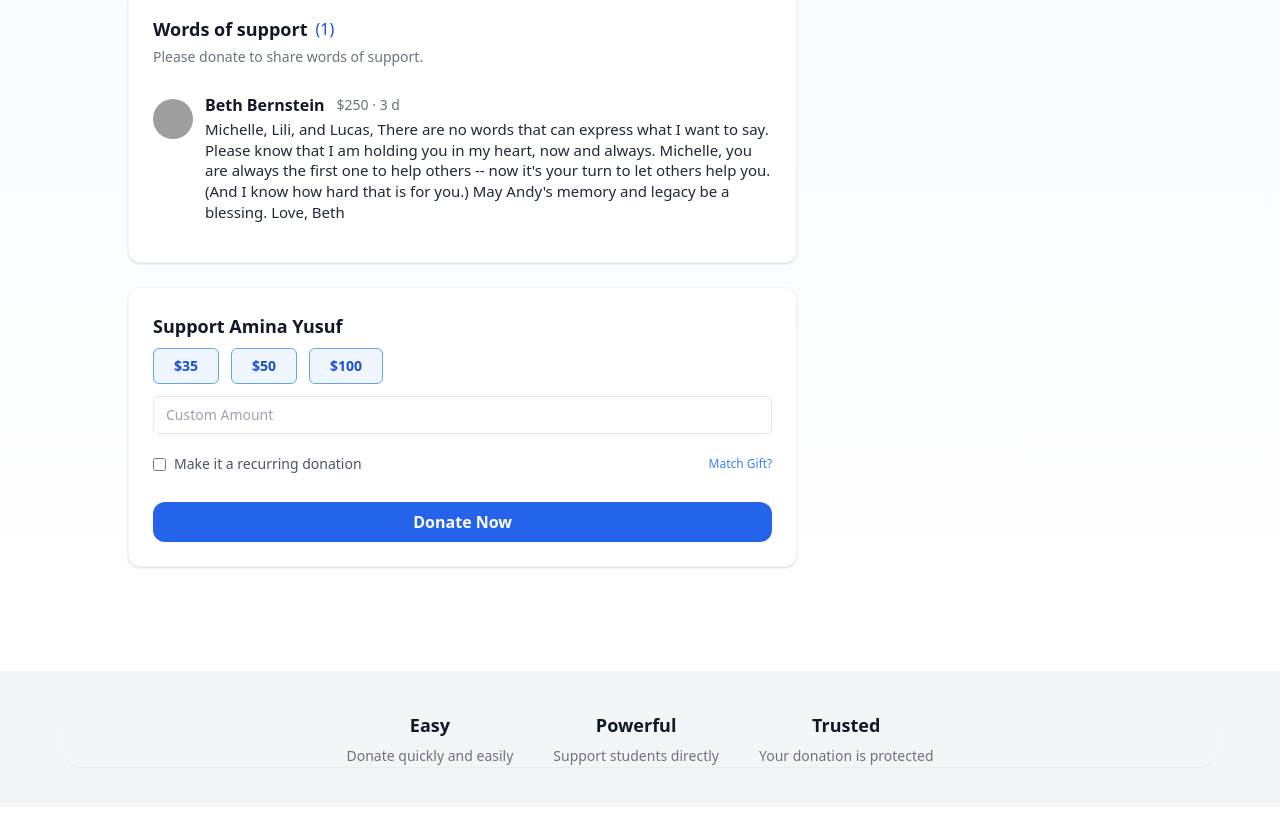
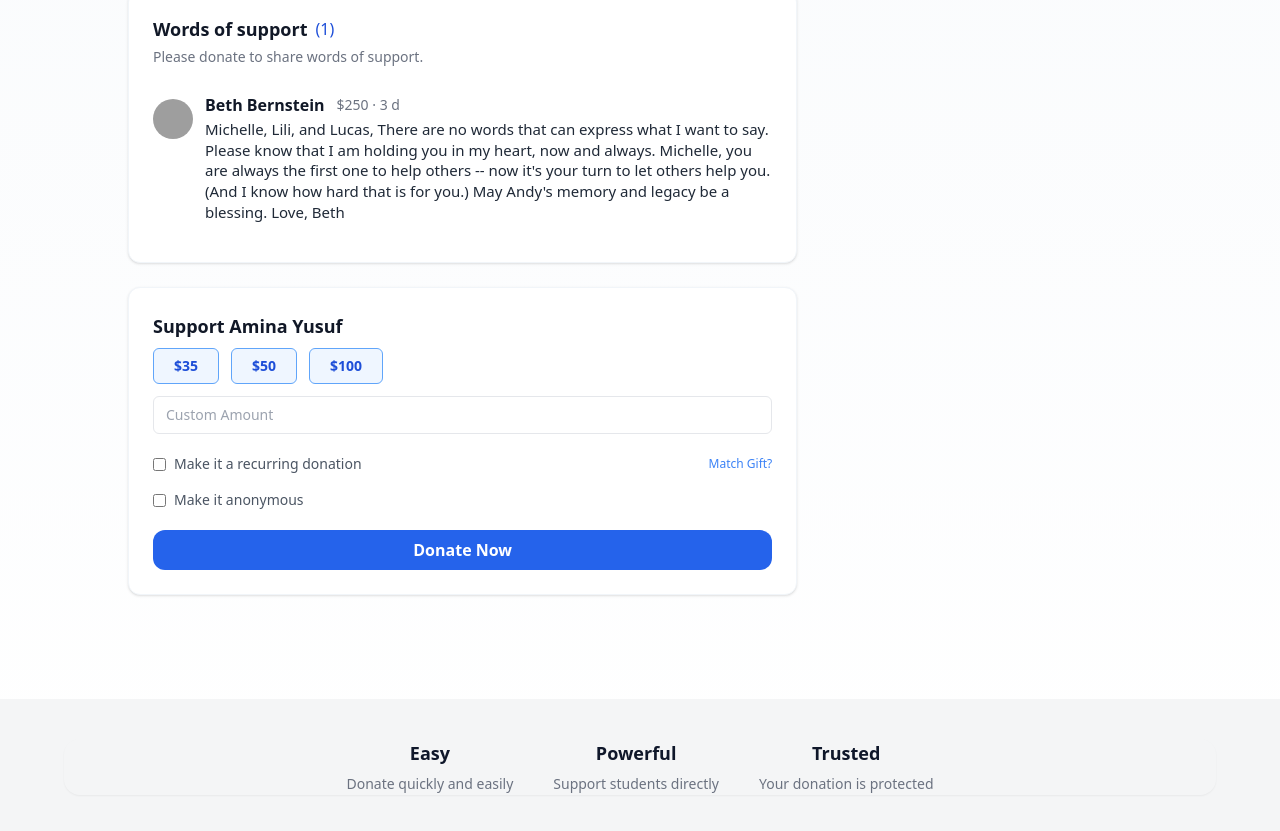
Before and after one commit to syedmaaz20/openai-fundme, a React (Vite) app: page /campaigns/1 in a window 1280 px wide. Shown: the part 1684-2515 px from the top of the page. Before the commit the page ends 2491 px from the top, so only its background shows below. Built offline with nearby package versions, Linux system fonts and the light colour scheme; grey boxes are pictures that could not be loaded.

Commit message:
Add anonymous donation option
Added an "anonymous" option to the donation form.

```diff
--- a/src/components/campaign-detail/DonationOptions.tsx
+++ b/src/components/campaign-detail/DonationOptions.tsx
@@ -1,11 +1,14 @@
 
-import React from "react";
+import React, { useState } from "react";
 import { Button } from "@/components/ui/button";
 import { toast } from "@/hooks/use-toast";
 
 const donationChoices = [35, 50, 100];
 
 export default function DonationOptions({ studentName, onDonate }: { studentName: string, onDonate: () => void }) {
+  const [isRecurring, setIsRecurring] = useState(false);
+  const [isAnonymous, setIsAnonymous] = useState(false);
+
   return (
     <section className="bg-white rounded-xl shadow border border-slate-100 p-6 mb-2">
       <h2 className="text-lg font-semibold mb-2 text-gray-900">Support {studentName}</h2>
@@ -20,9 +23,19 @@ export default function DonationOptions({ studentName, onDonate }: { studentName
         className="w-full border border-gray-200 rounded-md px-3 py-2 mb-3 focus:outline-none focus:ring-2 focus:ring-blue-200 text-sm"
         min={1}
       />
-      <div className="flex items-center gap-2 mb-3">
-        <input type="checkbox" id="recurring" className="accent-blue-500" />
-        <label htmlFor="recurring" className="text-sm text-gray-600">Make it a recurring donation</label>
+      <div className="flex flex-col gap-2 mb-3">
+        {/* Recurring donation checkbox */}
+        <div className="flex items-center gap-2">
+          <input
+            type="checkbox"
+            id="recurring"
+            className="accent-blue-500"
+            checked={isRecurring}
+            onChange={e => setIsRecurring(e.target.checked)}
+          />
+          <label htmlFor="recurring" className="text-sm text-gray-600">
+            Make it a recurring donation
+          </label>
           <Button
             variant="link"
             size="sm"
@@ -32,6 +45,20 @@ export default function DonationOptions({ studentName, onDonate }: { studentName
             Match Gift?
           </Button>
         </div>
+        {/* Anonymous donation checkbox */}
+        <div className="flex items-center gap-2">
+          <input
+            type="checkbox"
+            id="anonymous"
+            className="accent-blue-500"
+            checked={isAnonymous}
+            onChange={e => setIsAnonymous(e.target.checked)}
+          />
+          <label htmlFor="anonymous" className="text-sm text-gray-600">
+            Make it anonymous
+          </label>
+        </div>
+      </div>
       <Button className="w-full bg-blue-600 hover:bg-blue-700 text-white font-semibold py-2 mt-2 rounded-xl text-base" onClick={onDonate}>
         Donate Now
       </Button>
```
Lines whose indentation alone changed are shown as unchanged.
